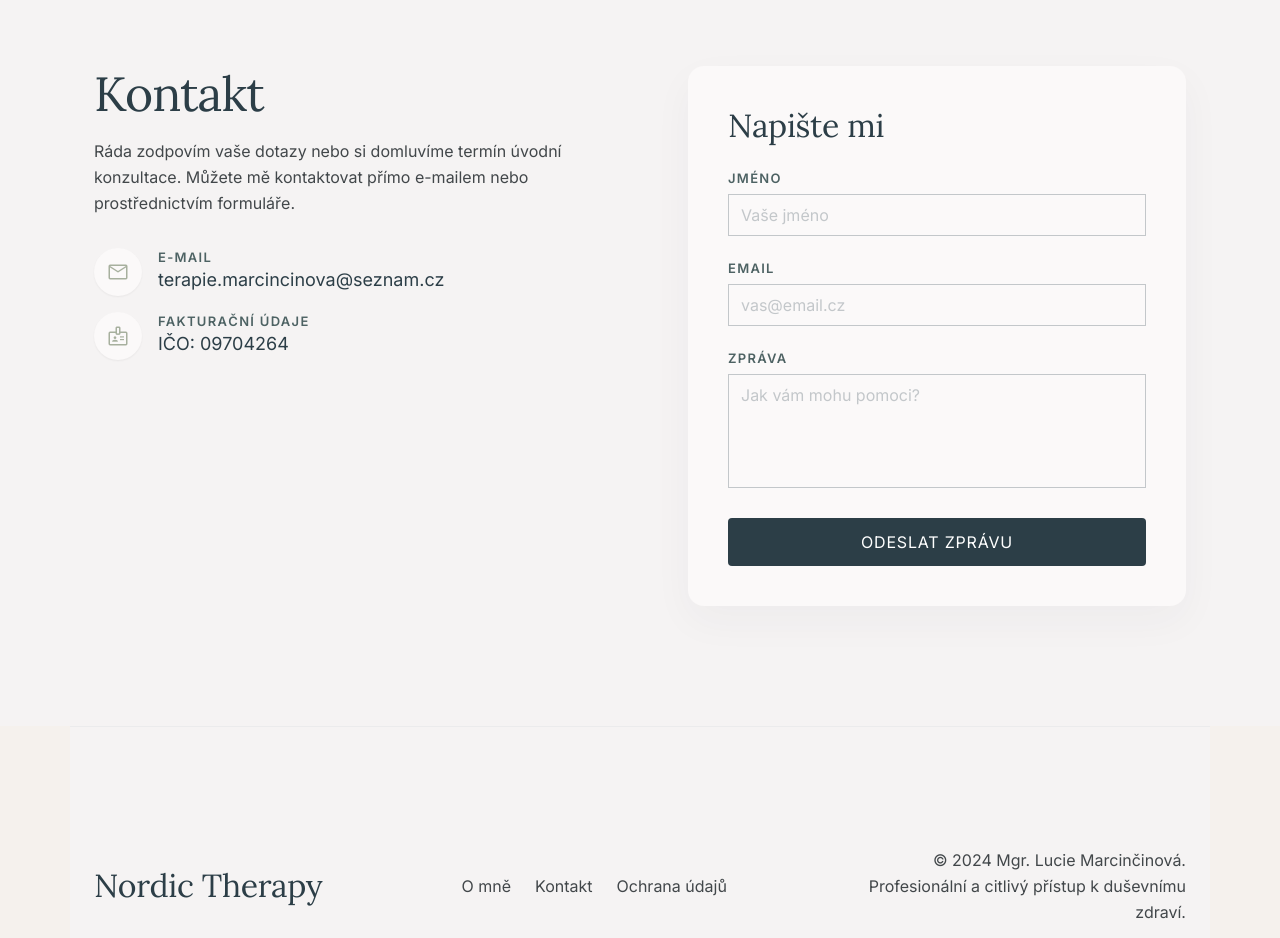
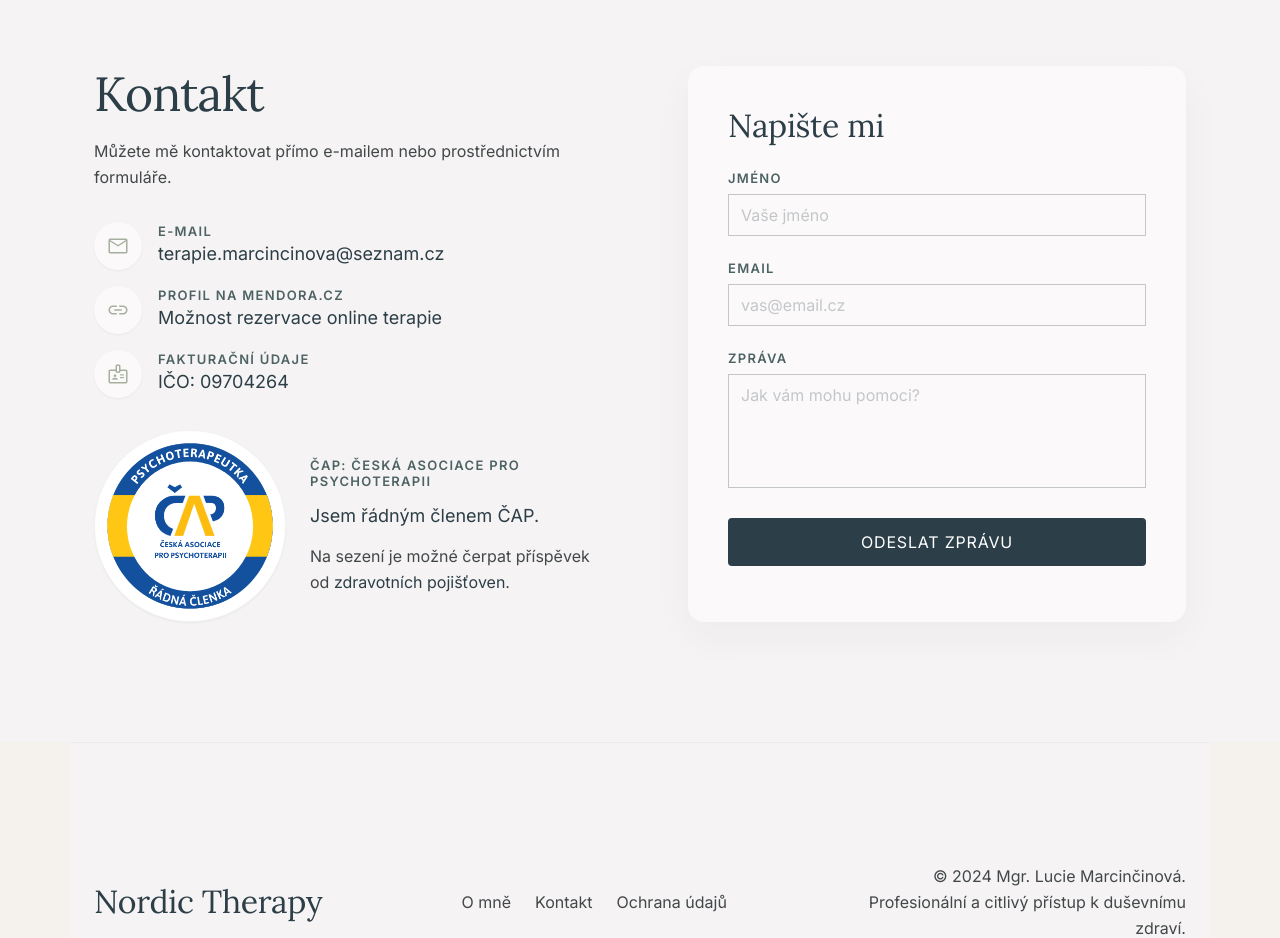
Before and after one commit to MarcincinMartin/terapie-marcincinova, a plain HTML site: page index.html in a window 1280 px wide. Shown: the part 2920-3858 px from the top of the page. Drawn offline with nearby package versions, Linux system fonts and the light colour scheme.

Commit message:
Obsah Kontakt ČAP, Mendora

```diff
--- a/index.html
+++ b/index.html
@@ -333,8 +333,8 @@
                                 <div>
                                         <h2 class="font-headline-xl text-headline-xl text-fjord-blue mb-4"
                                                 style="font-family: 'Lora', serif;">Kontakt</h2>
-                                        <p class="font-body-md text-body-md text-on-surface-variant">Ráda zodpovím vaše
-                                                dotazy nebo si domluvíme termín úvodní konzultace. Můžete mě kontaktovat
+                                        <p class="font-body-md text-body-md text-on-surface-variant">Můžete mě
+                                                kontaktovat
                                                 přímo e-mailem nebo prostřednictvím formuláře.</p>
                                 </div>
                                 <div class="space-y-4">
@@ -348,7 +348,26 @@
                                                                 class="font-label-sm text-label-sm text-secondary uppercase tracking-widest">
                                                                 E-mail</p>
                                                         <p class="font-body-lg text-body-lg text-fjord-blue">
-                                                                terapie.marcincinova@seznam.cz</p>
+                                                                <a href="mailto:terapie.marcincinova@seznam.cz"
+                                                                        class="hover:underline">terapie.marcincinova@seznam.cz</a>
+                                                        </p>
+                                                </div>
+                                        </div>
+                                        <div class="flex items-center gap-4">
+                                                <div
+                                                        class="w-12 h-12 rounded-full bg-surface flex items-center justify-center text-soft-moss shadow-sm">
+                                                        <span class="material-symbols-outlined">link</span>
+                                                </div>
+                                                <div>
+                                                        <p
+                                                                class="font-label-sm text-label-sm text-secondary uppercase tracking-widest">
+                                                                Profil na Mendora.cz</p>
+                                                        <p class="font-body-lg text-body-lg text-fjord-blue">
+                                                                <a href="https://www.mendora.cz/nasi-psychologove/lucie-marcincinova"
+                                                                        target="_blank" rel="noopener noreferrer"
+                                                                        class="hover:underline">Možnost rezervace online
+                                                                        terapie</a>
+                                                        </p>
                                                 </div>
                                         </div>
                                         <div class="flex items-center gap-4">
@@ -356,6 +375,7 @@
                                                         class="w-12 h-12 rounded-full bg-surface flex items-center justify-center text-soft-moss shadow-sm">
                                                         <span class="material-symbols-outlined">badge</span>
                                                 </div>
+
                                                 <div>
                                                         <p
                                                                 class="font-label-sm text-label-sm text-secondary uppercase tracking-widest">
@@ -365,6 +385,29 @@
                                                 </div>
                                         </div>
                                 </div>
+                                        <div class="flex flex-row items-center text-left gap-6">
+                                                <div
+                                                        class="w-40 aspect-square md:w-48 md:aspect-square rounded-full bg-white overflow-hidden border border-outline-variant/20 shadow-sm flex items-center justify-center shrink-0">
+                                                        <img src="pic/CAP_odznak_radna_F_web.png"
+                                                                alt="ČAP odznak řádného člena"
+                                                                class="w-[133%] h-[133%] object-cover" />
+                                                </div>
+                                                <div class="space-y-3 max-w-sm">
+                                                        <p
+                                                                class="font-label-sm text-label-sm text-secondary uppercase tracking-widest">
+                                                                ČAP: Česká asociace pro psychoterapii</p>
+                                                        <p class="font-body-lg text-body-lg text-fjord-blue">
+                                                                Jsem řádným členem ČAP.
+                                                        </p>
+                                                        <p class="font-body-md text-body-md text-on-surface-variant">
+                                                                Na sezení je možné čerpat příspěvek od
+                                                                <a href="https://czap.cz/spoluprace-zp" target="_blank"
+                                                                        rel="noopener noreferrer"
+                                                                        class="text-fjord-blue hover:underline">zdravotních
+                                                                        pojišťoven</a>.
+                                                        </p>
+                                                </div>
+                                        </div>
                         </div>
                         <div class="bg-surface p-8 md:p-10 rounded-2xl shadow-[0_15px_40px_rgba(44,62,71,0.04)]">
                                 <h3 class="font-headline-lg text-headline-lg text-fjord-blue mb-6"
```
Also changed, not shown: pic/CAP_odznak_radna_F_web.png (added).
